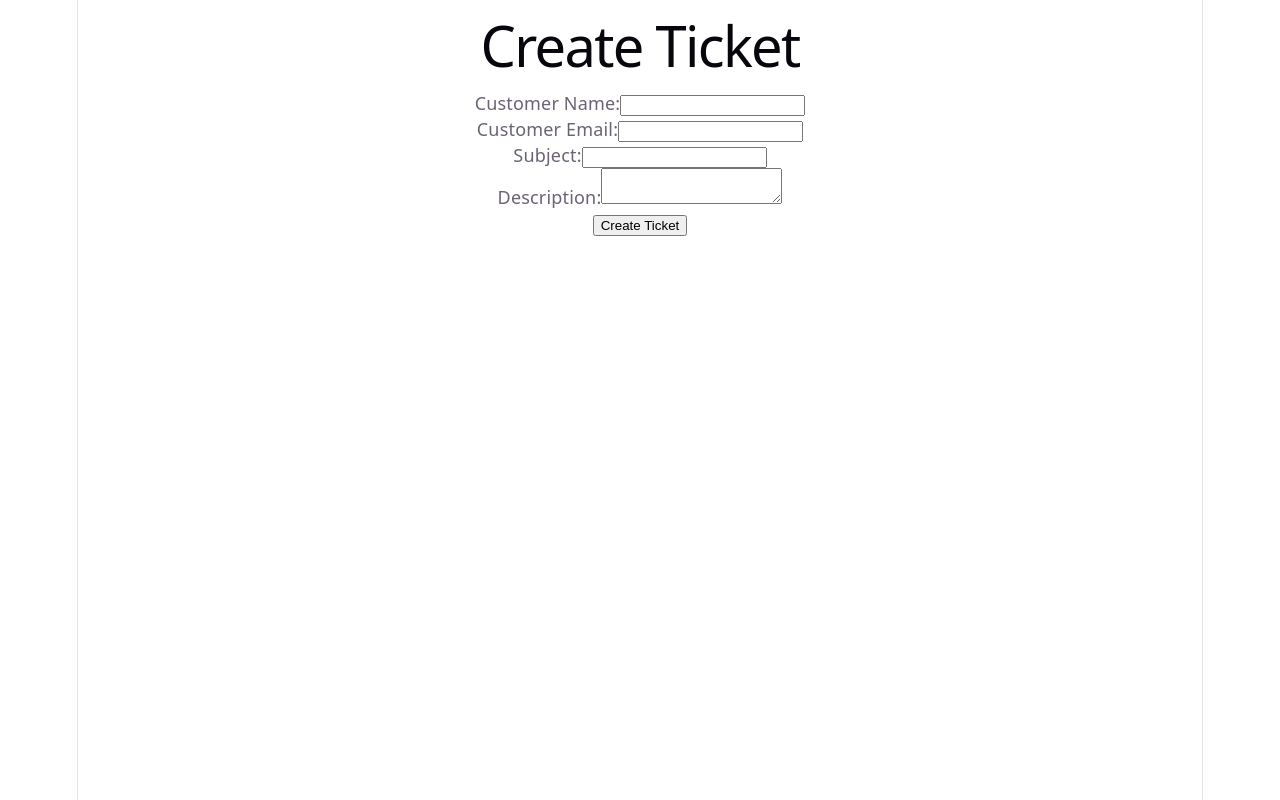
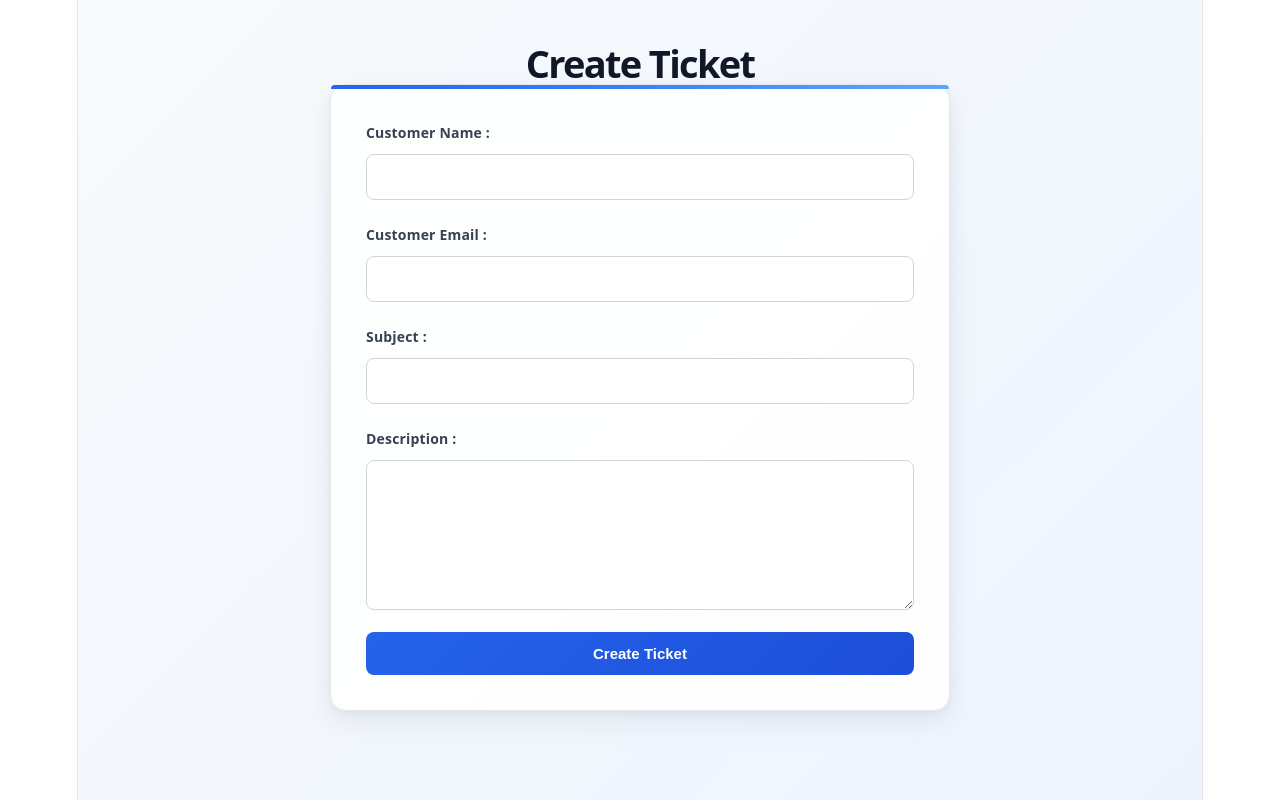
Before and after one commit to anirudhxdev/support-crm, a React (Vite) app in the folder client/: page /tickets/create in a window 1280 px wide. Built offline with nearby package versions, Linux system fonts and the light colour scheme.

Commit message:
style: improve ticket forms UI

```diff
--- a/client/src/pages/CreateTicket.jsx
+++ b/client/src/pages/CreateTicket.jsx
@@ -1,6 +1,7 @@
 import api from "../services/api";
 import { useState } from "react";
 import { useNavigate } from "react-router-dom";
+import "./TicketForm.css";
 
 function CreateTicket(){
 
@@ -38,17 +39,19 @@ function CreateTicket(){
 }
 };
 return(
-        <div>
-        <h1> Create Ticket</h1>
 
-        <form onSubmit={handleSubmit}>
+  <div className="ticket-form-page">
+    <h1>Create Ticket</h1>
 
-            <div>
-                <label>Customer Name:</label>
-                <input type="text"
+    <form className="ticket-form" onSubmit={handleSubmit}>
+
+      <div className="form-group">
+        <label>Customer Name :</label>
+        <input
+          type="text"
           value={formData.customerName}
           onChange={(e) =>
-                setFormData ({
+            setFormData({
               ...formData,
               customerName: e.target.value,
             })
@@ -56,9 +59,10 @@ function CreateTicket(){
         />
       </div>
 
-            <div>
-                <label>Customer Email:</label>
-                <input type="email"
+      <div className="form-group">
+        <label>Customer Email :</label>
+        <input
+          type="email"
           value={formData.customerEmail}
           onChange={(e) =>
             setFormData({
@@ -69,9 +73,10 @@ function CreateTicket(){
         />
       </div>
 
-            <div>
-                <label>Subject:</label>
-                <input type="text"
+      <div className="form-group">
+        <label>Subject :</label>
+        <input
+          type="text"
           value={formData.subject}
           onChange={(e) =>
             setFormData({
@@ -82,8 +87,8 @@ function CreateTicket(){
         />
       </div>
 
-            <div>
-                <label>Description:</label>
+      <div className="form-group">
+        <label>Description :</label>
         <textarea
           value={formData.description}
           onChange={(e) =>
@@ -95,11 +100,13 @@ function CreateTicket(){
         />
       </div>
 
-            <button type="submit">
+      <button className="submit-btn" type="submit">
         Create Ticket
       </button>
+
     </form>
   </div>
 );
+
 }
 export default CreateTicket;
--- /dev/null
+++ b/client/src/pages/Dashboard.css
@@ -0,0 +1,37 @@
+.dashboard{
+    padding: 30px;
+}
+.dashboard h1{
+    margin-bottom: 25px;
+}
+.stats-container{
+    display: grid;
+    grid-template-columns: repeat(4 , 1fr);
+    gap: 20px;
+}
+.stat-card{
+    background-color: white;
+    border: 1px solid #e5e7eb;
+    border-radius: 10px;
+    padding: 20px;
+    box-shadow: 0 2px 6px rgba(0, 0, 0, 0.08);
+}
+.stat-card h3{
+    margin-bottom: 10px;
+    color: #555;
+}
+.stat-card p{
+    font-size: 28px;
+    font-weight: bold;
+    margin: 0;
+}
+@media (max-width: 768px) {
+    .stats-container{
+        grid-template-columns: 1fr 1fr;
+    }
+}
+@media(max-width:480px){
+    .stats-container{
+        grid-template-columns: 1fr;
+    }
+}
--- a/client/src/pages/Dashboard.jsx
+++ b/client/src/pages/Dashboard.jsx
@@ -1,5 +1,6 @@
 import { useEffect, useState } from "react";
 import api from "../services/api";
+import "./Dashboard.css";
 
 function Dashboard(){
     const [stats, setStats] = useState(null);
@@ -21,15 +22,35 @@ function Dashboard(){
     },[]);
 
     return(
-        <div>
+        <div className="dashboard">
+
             <h1>Dashboard</h1>
 
-            {stats && (
-                <div>
-                    <p> Total Tickets : {stats.total}</p>
-                    <p> Open: {stats.open}</p>
-                    <p> In progress: {stats.inProgress}</p>
-                    <p> Close: {stats.closed}</p>
+            {!stats ?(
+                <p>Loading dashboard...</p>
+            ) :(
+                <div className="stats-container">
+
+                    <div className="stat-card">
+                        <h3>Total Tickets</h3>
+                        <p>{stats.total}</p>
+                    </div>
+
+                    <div className="stat-card">
+                         <h3>Open</h3>
+                        <p>{stats.open}</p>
+                    </div>
+
+                    <div className="stat-card">
+                        <h3>In Progress</h3>
+                        <p>{stats.inProgress}</p>
+                    </div>
+
+                    <div className="stat-card">
+                        <h3>Closed</h3>
+                        <p>{stats.closed}</p>
+                    </div>
+
                 </div>
             )}
         </div>
--- a/client/src/pages/EditTicket.jsx
+++ b/client/src/pages/EditTicket.jsx
@@ -2,6 +2,7 @@
 import { useEffect, useState } from "react";
 import api from "../services/api";
 import { useNavigate, useParams } from "react-router-dom";
+import "./TicketForm.css";
 
 function EditTicket(){
 
@@ -44,18 +45,27 @@ function EditTicket(){
         }
     };
     return (
-
-        <div>
+        <div className="ticket-form-page">
 
             <h1>Edit Ticket</h1>
 
-            <p>Ticket ID:{ticket.ticketId}</p>
+            <p className="form-subtitle">
+            Update the customer's ticket details
+            </p>
 
-            <form onSubmit={handleSubmit}>
+            <form className="ticket-form" onSubmit={handleSubmit}>
 
-            <div>
-                <label>Customer Name:</label>
+            <div className="form-group">
+                <label>Ticket ID</label>
+                <input
+                type="text"
+                value={ticket.ticketId}
+                disabled
+                />
+            </div>
 
+            <div className="form-group">
+                <label>Customer Name</label>
                 <input
                 type="text"
                 value={ticket.customerName}
@@ -68,9 +78,8 @@ function EditTicket(){
                 />
             </div>
 
-            <div>
+            <div className="form-group">
                 <label>Customer Email</label>
-
                 <input
                 type="email"
                 value={ticket.customerEmail}
@@ -83,11 +92,8 @@ function EditTicket(){
                 />
             </div>
 
-
-
-            <div>
-                <label>Subject:</label>
-
+            <div className="form-group">
+                <label>Subject</label>
                 <input
                 type="text"
                 value={ticket.subject}
@@ -100,8 +106,8 @@ function EditTicket(){
                 />
             </div>
 
-            <div>
-                <label>Description:</label>
+            <div className="form-group">
+                <label>Description</label>
                 <textarea
                 value={ticket.description}
                 onChange={(e) =>
@@ -113,8 +119,8 @@ function EditTicket(){
                 />
             </div>
 
-            <div>
-                <label>Status:</label>
+            <div className="form-group">
+                <label>Status</label>
 
                 <select
                 value={ticket.status}
@@ -124,21 +130,18 @@ function EditTicket(){
                     status: e.target.value,
                     })
                 }
-
                 >
                 <option value="Open">Open</option>
                 <option value="In Progress">In Progress</option>
                 <option value="Closed">Closed</option>
+                </select>
+            </div>
 
-                </select>
-
-                <button type="submit">
+            <button className="submit-btn" type="submit">
                 Save Changes
             </button>
 
-                </div>
             </form>
-
         </div>
         );
 }
--- /dev/null
+++ b/client/src/pages/TicketForm.css
@@ -0,0 +1,232 @@
+.ticket-form-page {
+  min-height: 100vh;
+  padding: 50px 20px;
+  box-sizing: border-box;
+
+  background: linear-gradient(
+    135deg,
+    #f8fafc 0%,
+    #eef4ff 100%
+  );
+}
+
+/* Heading */
+
+.ticket-form-page h1 {
+  text-align: center !important;
+  font-size: 38px !important;
+  font-weight: 700 !important;
+  color: #111827 !important;
+  margin: 0 0 8px !important;
+}
+
+.form-subtitle {
+  text-align: center;
+  color: #6b7280;
+  font-size: 15px;
+  margin: 0 0 30px;
+}
+
+/* Form card */
+
+.ticket-form-page .ticket-form {
+  position: relative;
+
+  width: 100% !important;
+  max-width: 620px !important;
+  margin: 0 auto !important;
+  padding: 35px !important;
+  box-sizing: border-box !important;
+
+  background: rgba(255, 255, 255, 0.95);
+
+  border: 1px solid #e5e7eb;
+  border-radius: 16px;
+
+  box-shadow:
+    0 10px 30px rgba(15, 23, 42, 0.08),
+    0 2px 8px rgba(15, 23, 42, 0.04);
+}
+
+/* Blue top accent */
+
+.ticket-form-page .ticket-form::before {
+  content: "";
+  position: absolute;
+
+  top: 0;
+  left: 0;
+
+  width: 100%;
+  height: 4px;
+
+  background: linear-gradient(
+    90deg,
+    #2563eb,
+    #3b82f6,
+    #60a5fa
+  );
+
+  border-radius: 16px 16px 0 0;
+}
+
+/* Form groups */
+
+.ticket-form-page .form-group {
+  width: 100% !important;
+  margin-bottom: 22px !important;
+}
+
+.ticket-form-page .form-group label {
+  display: block !important;
+
+  width: 100% !important;
+
+  margin: 0 0 8px !important;
+
+  text-align: left !important;
+
+  font-size: 14px !important;
+  font-weight: 600 !important;
+
+  color: #374151 !important;
+}
+
+/* Inputs */
+
+.ticket-form-page .form-group input,
+.ticket-form-page .form-group textarea {
+  display: block !important;
+
+  width: 100% !important;
+  max-width: none !important;
+  min-width: 0 !important;
+
+  box-sizing: border-box !important;
+
+  padding: 12px 14px !important;
+  margin: 0 !important;
+
+  border: 1px solid #d1d5db !important;
+  border-radius: 8px !important;
+
+  background: #ffffff !important;
+
+  color: #111827;
+
+  font-size: 15px !important;
+  font-family: inherit !important;
+
+  transition:
+    border-color 0.2s ease,
+    box-shadow 0.2s ease;
+}
+
+.ticket-form-page .form-group input {
+  height: 46px !important;
+}
+
+.ticket-form-page .form-group textarea {
+  min-height: 150px !important;
+  resize: vertical;
+}
+
+/* Focus */
+
+.ticket-form-page .form-group input:focus,
+.ticket-form-page .form-group textarea:focus {
+  outline: none !important;
+
+  border-color: #2563eb !important;
+
+  box-shadow:
+    0 0 0 3px rgba(37, 99, 235, 0.12);
+}
+
+/* Button */
+
+.ticket-form-page .submit-btn {
+  display: block !important;
+
+  width: 100% !important;
+
+  margin: 8px 0 0 !important;
+  padding: 13px !important;
+
+  border: none !important;
+  border-radius: 8px !important;
+
+  background: linear-gradient(
+    135deg,
+    #2563eb,
+    #1d4ed8
+  ) !important;
+
+  color: white !important;
+
+  font-size: 15px !important;
+  font-weight: 600 !important;
+
+  cursor: pointer;
+
+  transition:
+    transform 0.2s ease,
+    box-shadow 0.2s ease;
+}
+
+.ticket-form-page .submit-btn:hover {
+  transform: translateY(-1px);
+
+  box-shadow:
+    0 6px 14px rgba(37, 99, 235, 0.25);
+}
+
+.ticket-form-page .submit-btn:active {
+  transform: translateY(0);
+}
+.ticket-form-page .form-group select {
+  display: block !important;
+  width: 100% !important;
+  height: 46px !important;
+  box-sizing: border-box !important;
+
+  padding: 10px 12px !important;
+
+  border: 1px solid #d1d5db !important;
+  border-radius: 8px !important;
+
+  background: #ffffff !important;
+
+  font-size: 15px !important;
+  font-family: inherit !important;
+
+  cursor: pointer;
+}
+
+.ticket-form-page .form-group select:focus {
+  outline: none !important;
+  border-color: #2563eb !important;
+  box-shadow: 0 0 0 3px rgba(37, 99, 235, 0.12);
+}
+
+.ticket-form-page .form-group input:disabled {
+  background: #f3f4f6 !important;
+  color: #6b7280 !important;
+  cursor: not-allowed;
+}
+
+
+
+@media (max-width: 600px) {
+  .ticket-form-page {
+    padding: 30px 15px;
+  }
+
+  .ticket-form-page h1 {
+    font-size: 30px !important;
+  }
+
+  .ticket-form-page .ticket-form {
+    padding: 25px 20px !important;
+  }
+}
```
Lines whose indentation alone changed are shown as unchanged.
